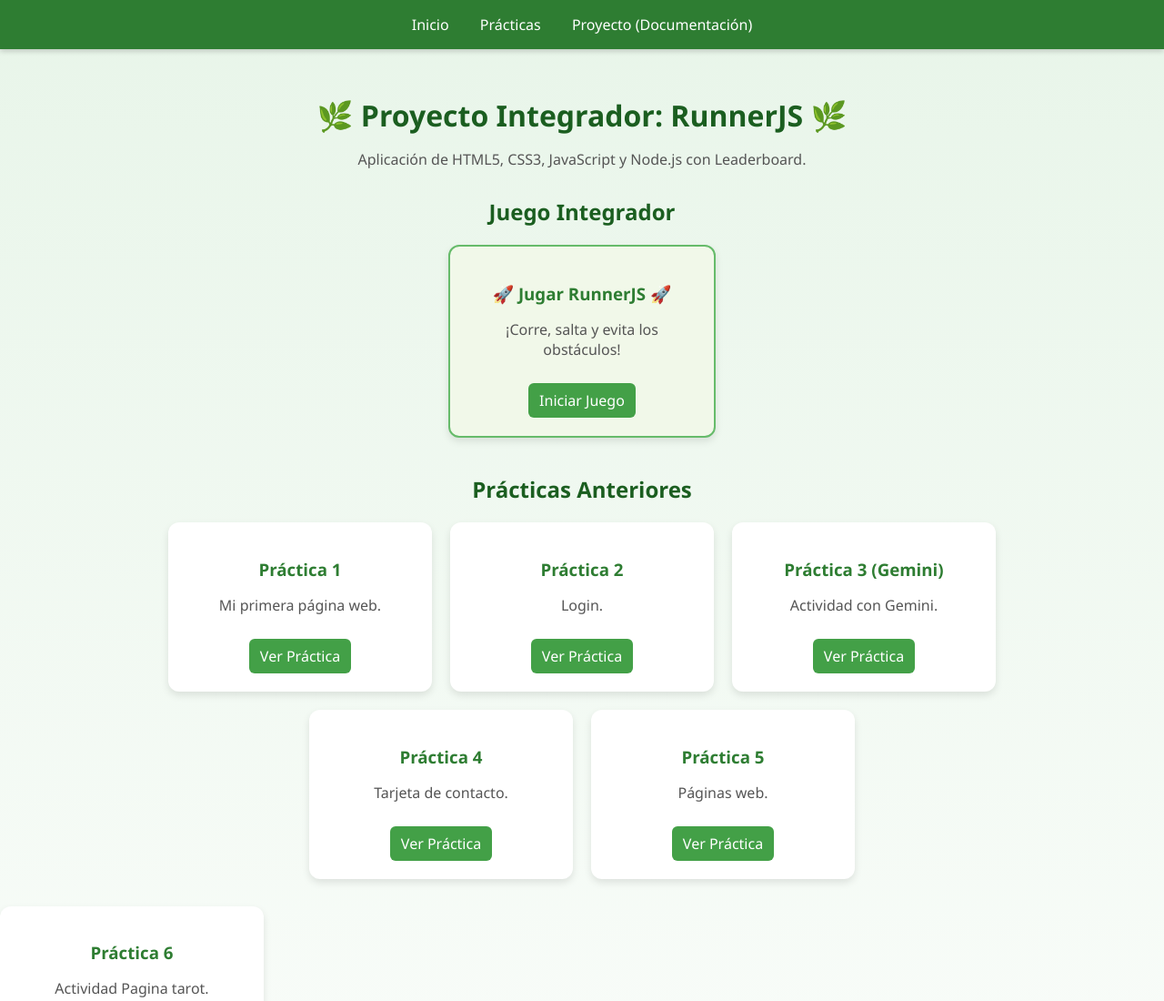
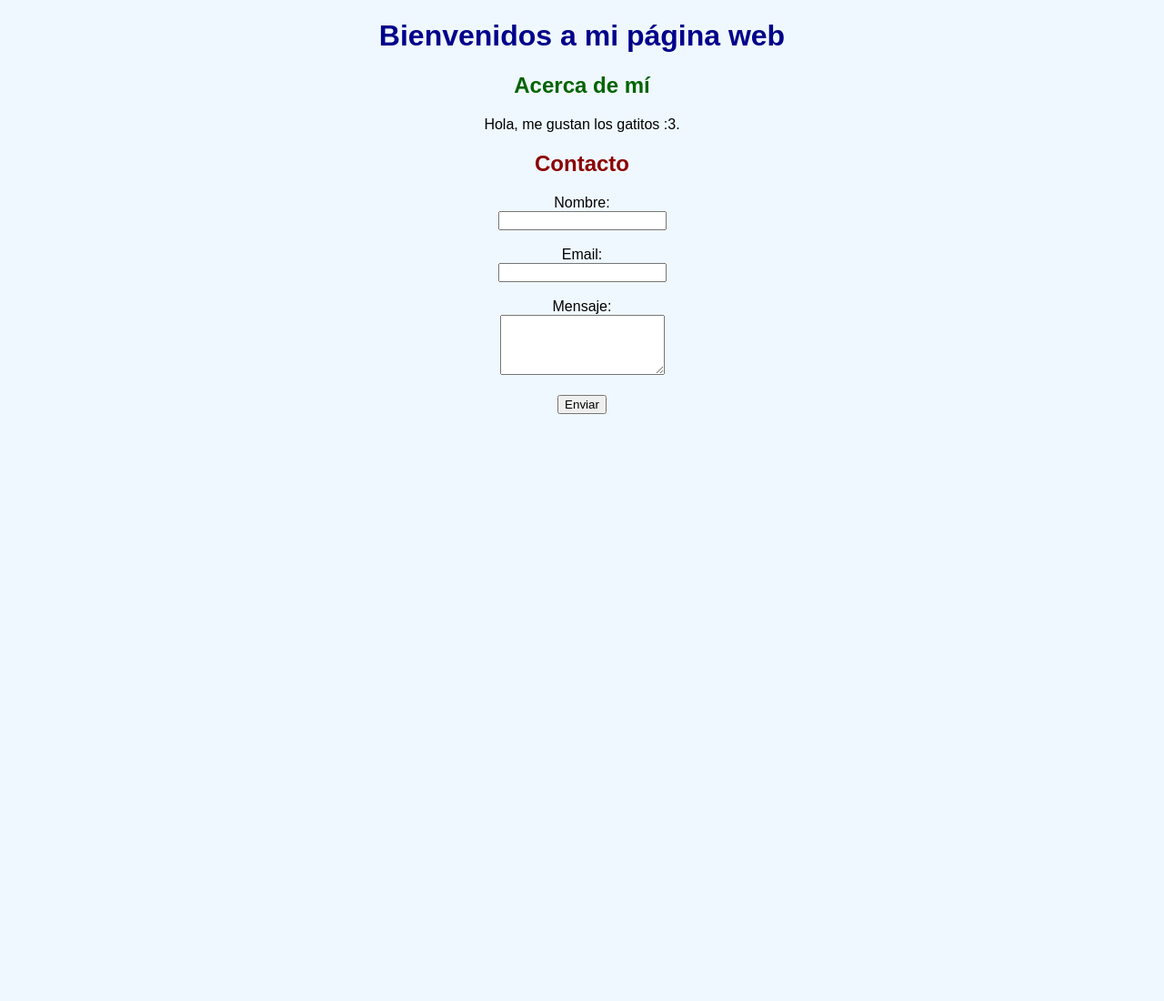
Before and after one commit to usernam54242/Proyecto-RunnerJS, a plain HTML site: page index.html in a window 1280 px wide. Shown: the top 1100 px of the page at 91% size. After the commit the page ends 800 px from the top, so only its background shows below. Drawn offline with Linux system fonts and the light colour scheme.

Commit message:
Add files via upload

```diff
--- a/index.html
+++ b/index.html
@@ -1,199 +1,30 @@
 <!DOCTYPE html>
 <html lang="es">
 <head>
- <meta charset="UTF-8">
-<meta name="viewport" content="width=device-width, initial-scale=1.0">
-<title>Proyecto Integrador - RunnerJS</title>
-<style>
- /* Estilos generales */
- body {
- font-family: "Segoe UI", Arial, sans-serif;
- margin: 0;
- padding: 0;
- background: linear-gradient(to bottom, #e8f5e9, #ffffff);
-color: #333;
- }
+    <meta charset="UTF-8">
+    <meta name="viewport" content="width=device-width, initial-scale=1.0">
+    <title>Mi Página Web</title>
+</head>
+<body style="font-family: Arial; background-color: #f0f8ff; text-align: center;">
 
- /* Encabezado */
- header {
- background: #2e7d32;
- color: white;
- padding: 1rem;
- text-align: center;
- box-shadow: 0 2px 6px rgba(0,0,0,0.2);
- position: sticky;
- top: 0;
- z-index: 1000;
- }
+    <h1 style="color: darkblue;">Bienvenidos a mi página web</h1>
 
- nav a {
- color: white;
- margin: 0 15px;
- text-decoration: none;
- font-weight: 500;
- transition: color 0.3s;
- }
+    <h2 style="color: darkgreen;">Acerca de mí</h2>
+    <p>Hola, me gustan los gatitos :3.</p>
 
- nav a:hover {
- color: #a5d6a7;
- }
+    <h2 style="color: darkred;">Contacto</h2>
+    <form>
+        <label>Nombre:</label><br>
+        <input type="text" name="nombre"><br><br>
 
- /* Contenedor principal */
- .container {
- padding: 30px 20px;
- max-width: 1200px;
- margin: auto;
- }
+        <label>Email:</label><br>
+        <input type="email" name="email"><br><br>
 
- h1 {
- color: #1b5e20;
- text-align: center;
- margin-bottom: 10px;
- }
+        <label>Mensaje:</label><br>
+        <textarea name="mensaje" rows="4"></textarea><br><br>
 
- p {
- text-align: center;
- color: #555;
-}
+        <button type="submit">Enviar</button>
+    </form>
 
- /* Tarjetas */
- .cards {
- display: flex;
- flex-wrap: wrap;
- gap: 20px;
- justify-content: center;
- margin-top: 20px;
- }
-
- .card {
- background: white;
- border-radius: 12px;
- padding: 20px;
- width: 250px;
- text-align: center;
- box-shadow: 0 4px 8px rgba(0,0,0,0.1);
- transition: transform 0.2s, box-shadow 0.2s;
- }
-
- .card:hover {
- transform: translateY(-5px);
- box-shadow: 0 8px 16px rgba(0,0,0,0.2);
- }
-
- .card h3 {
- margin-bottom: 10px;
- color: #2e7d32;
- }
-
- .card a {
- text-decoration: none;
- background: #43a047;
- color: white;
- padding: 8px 12px;
- border-radius: 6px;
-  display: inline-block;
- margin-top: 10px;
- transition: background 0.3s;
- }
-
-.card a:hover {
-background: #2e7d32;
- }
-
- .game-card {
- background: #f1f8e9;
- border: 2px solid #66bb6a;
- }
-
- footer {
- text-align: center;
-  padding: 15px;
- background: #2e7d32;
- color: white;
- margin-top: 40px;
- font-size: 14px;
- }
- </style>
-</head>
-<body>
- <header>
-<nav>
- <a href="index.html">Inicio</a>
- <a href="#practicas">Prácticas</a>
- <a href="index.html" target="_blank">Proyecto (Documentación)</a>
- </nav>
- </header>
-
-<div class="container">
- <h1>🌿 Proyecto Integrador: RunnerJS 🌿</h1>
- <p>Aplicación de HTML5, CSS3, JavaScript y Node.js con Leaderboard.</p>
-
- <h2 style="text-align:center; margin-top:30px; color:#1b5e20;">Juego Integrador</h2>
- <div class="cards">
- <div class="card game-card">
- <h3>🚀 Jugar RunnerJS 🚀</h3>
- <p>¡Corre, salta y evita los obstáculos!</p>
- <a href="game.html">Iniciar Juego</a>
- </div>
- </div>
-
- <h2 id="practicas" style="text-align:center; margin-top:40px; color:#1b5e20;">Prácticas Anteriores</h2>
- <div class="cards">
- <div class="card">
- <h3>Práctica 1</h3>
- <p>Mi primera página web.</p>
- <a href="../../1act/index.html">Ver Práctica</a>
- </div>
-
- <div class="card">
- <h3>Práctica 2</h3>
- <p>Login.</p>
- <a href="../../2Actlogin/index.html">Ver Práctica</a>
- </div>
-
- <div class="card">
- <h3>Práctica 3 (Gemini)</h3>
- <p>Actividad con Gemini.</p>
- <a href="../../3Act-gemini/index.html">Ver Práctica</a>
- </div>
-
-<div class="card">
- <h3>Práctica 4</h3>
- <p>Tarjeta de contacto.</p>
- <a href="../../4taAct/index.html">Ver Práctica</a>
- </div>
-
- <div class="card">
- <h3>Práctica 5</h3>
- <p>Páginas web.</p>
- <a href="../../5taAct/index.html">Ver Práctica</a>
- </div>
- </div>
- </div>
-
- <div class="card">
-<h3>Práctica 6</h3>
- <p>Actividad Pagina tarot.</p>
-<a href="../../Practica3/index.html">Ver Práctica</a>
-</div>
-
- <div class="card">
-<h3>Práctica 7</h3>
-<p>Juego de Cartas</p>
-<a href="../../Practica4/index.html">Ver Práctica</a>
-</div>
-
- <div class="card">
-<h3>Práctica 8</h3>
- <p>Página de Clima.</p>
- <a href="../../Practica5/index.html">Ver Práctica</a>
- </div>
- </div>
- </div>
-
-
- <footer>
- © 2025 - Proyecto Integrador RunnerJS | or Daniela Elian de Ing. Informática
- </footer>
 </body>
 </html>
```
